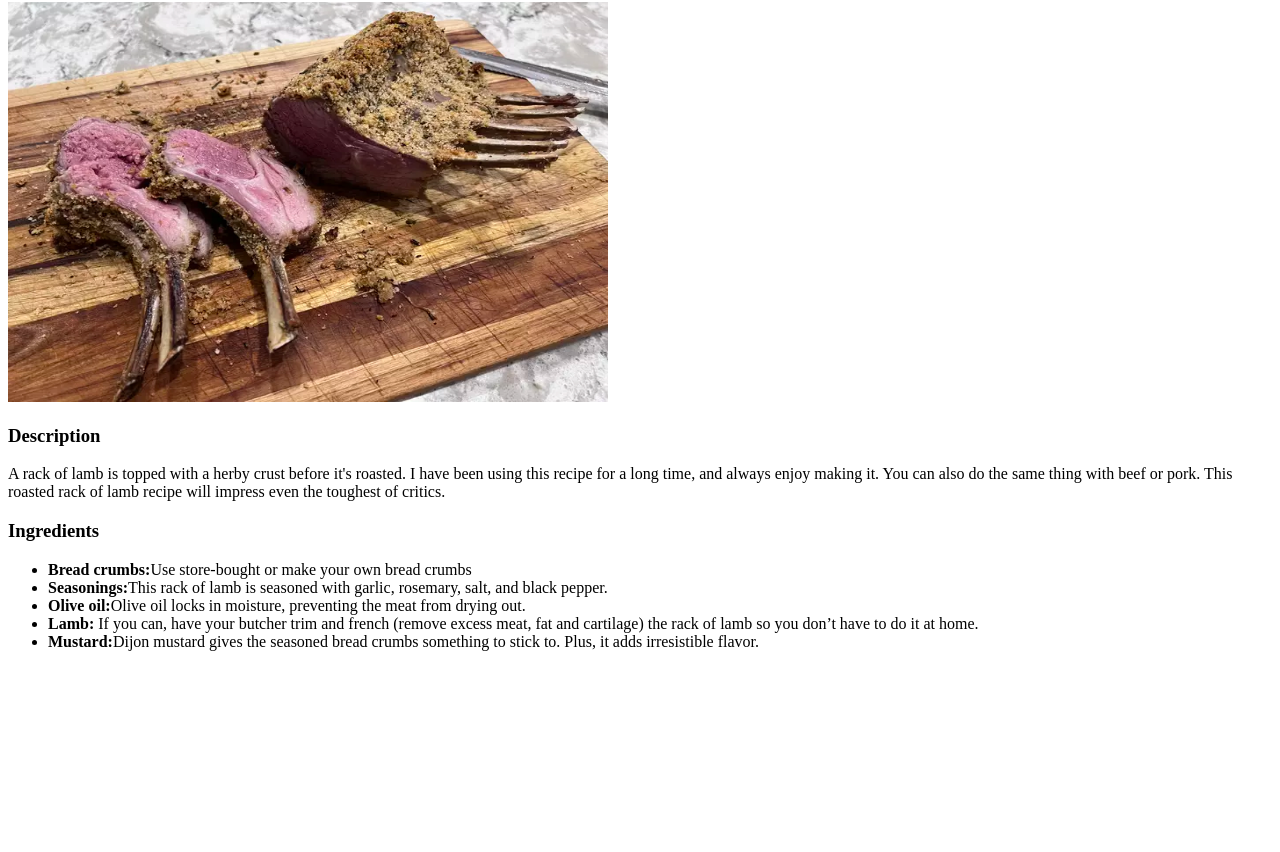
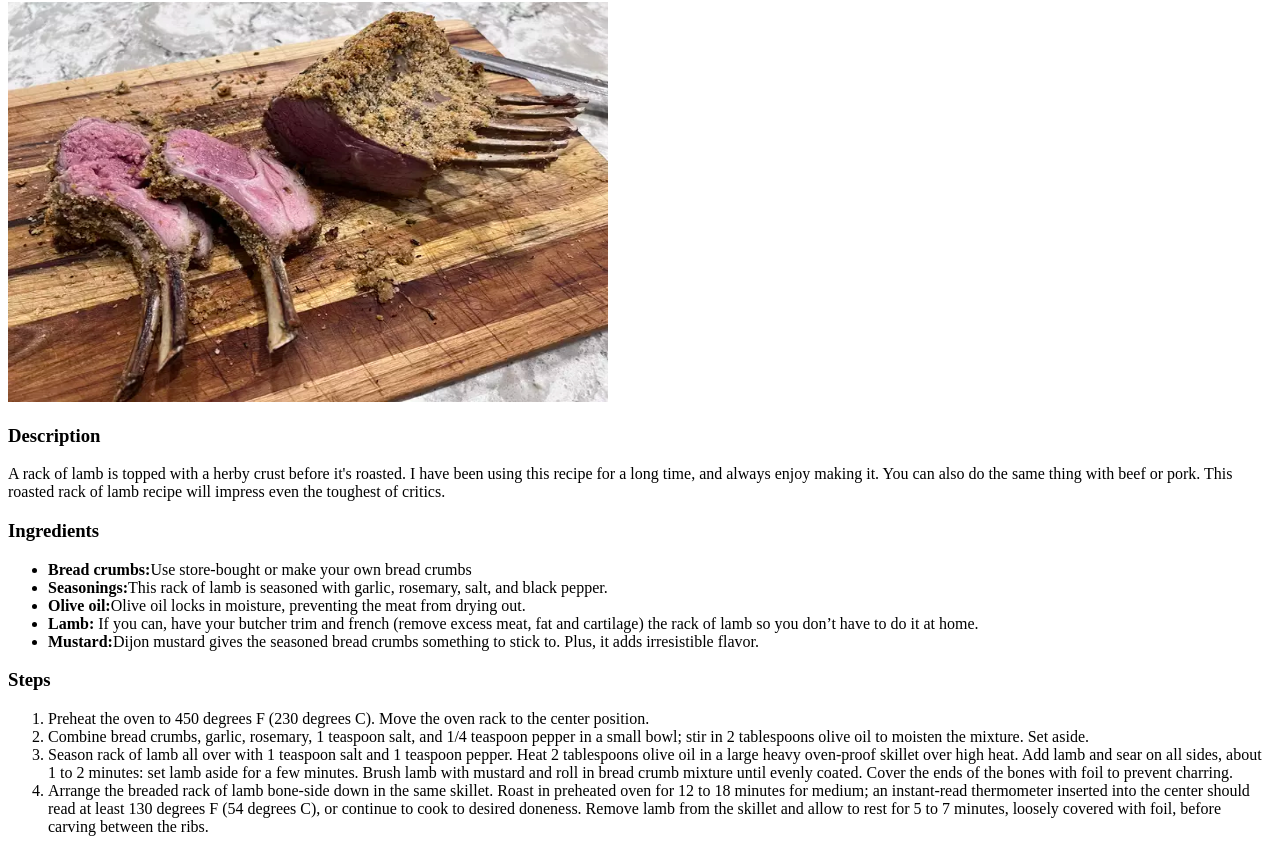
Before and after one commit to CCutedd/odin-recipe, a plain HTML site: page recipes/lamb_ribs.html in a window 1280 px wide. Shown: the part 78-930 px from the top of the page. Before the commit the page ends 800 px from the top, so only its background shows below. Drawn offline with Linux system fonts and the light colour scheme.

Commit message:
add cooking steps

```diff
--- a/recipes/lamb_ribs.html
+++ b/recipes/lamb_ribs.html
@@ -20,6 +20,15 @@
             <li><strong>Lamb: </strong>If you can, have your butcher trim and french (remove excess meat, fat and cartilage) the rack of lamb so you don’t have to do it at home. </li>
             <li><strong>Mustard:</strong>Dijon mustard gives the seasoned bread crumbs something to stick to. Plus, it adds irresistible flavor.</li>
         </ul>
+        <h3>Steps</h3>
+        <ol>
+            <li>Preheat the oven to 450 degrees F (230 degrees C). Move the oven rack to the center position.</li>
+            <li>Combine bread crumbs, garlic, rosemary, 1 teaspoon salt, and 1/4 teaspoon pepper in a small bowl; stir in 2 tablespoons olive oil to moisten the mixture. Set aside.</li>
+            <li>Season rack of lamb all over with 1 teaspoon salt and 1 teaspoon pepper. Heat 2 tablespoons olive oil in a large heavy oven-proof skillet over high heat. Add lamb and sear on all sides, about 1 to 2 minutes: set lamb aside for a few minutes. Brush lamb with mustard and roll in bread crumb mixture until evenly coated. Cover the ends of the bones with foil to prevent charring.
+
+            </li>
+            <li>Arrange the breaded rack of lamb bone-side down in the same skillet. Roast in preheated oven for 12 to 18 minutes for medium; an instant-read thermometer inserted into the center should read at least 130 degrees F (54 degrees C), or continue to cook to desired doneness. Remove lamb from the skillet and allow to rest for 5 to 7 minutes, loosely covered with foil, before carving between the ribs.</li>
+        </ol>
 
     </body>
 
```
